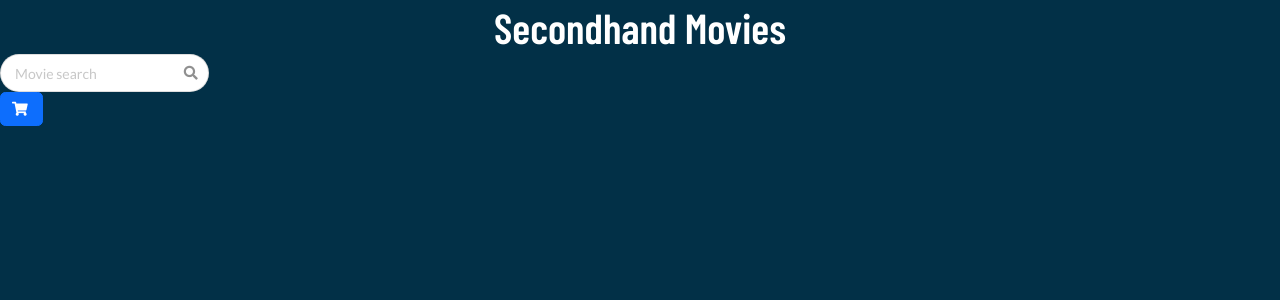
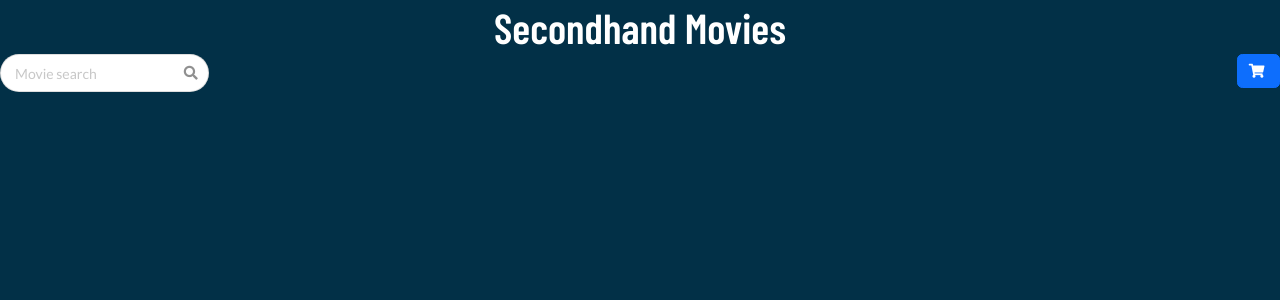
Before and after one commit to yingcyl/Secondhand-Movies, a React (Create React App) app: page / in a window 1280 px wide. Shown: the top 300 px of the page. Built offline with nearby package versions, Linux system fonts and the light colour scheme.

Commit message:
Add styling to offcanvas and basket icon
-Change placement of offcanvas to open on the right of page
-Change display to inline block for search bar to allow basket button to be on the same row

```diff
--- a/src/components/Basket.js
+++ b/src/components/Basket.js
@@ -17,11 +17,19 @@ class Basket extends React.Component {
   render() {
     return (
       <>
-        <Button variant="primary" onClick={this.handleShow}>
+        <Button
+          variant="primary"
+          onClick={this.handleShow}
+          style={{ float: "right" }}
+        >
           <i className="shopping cart icon"></i>
         </Button>
 
-        <Offcanvas show={this.state.show} onHide={this.handleClose}>
+        <Offcanvas
+          placement="end"
+          show={this.state.show}
+          onHide={this.handleClose}
+        >
           <Offcanvas.Header closeButton>
             <Offcanvas.Title>Offcanvas</Offcanvas.Title>
           </Offcanvas.Header>
--- a/src/components/SearchBar.js
+++ b/src/components/SearchBar.js
@@ -15,7 +15,7 @@ class SearchBar extends React.Component {
 
   render() {
     return (
-      <div className="ui category search">
+      <div className="ui category search" style={{ display: "inline-block" }}>
         <form onSubmit={this.onFormSubmit}>
           <div className="ui icon input">
             <input
```
